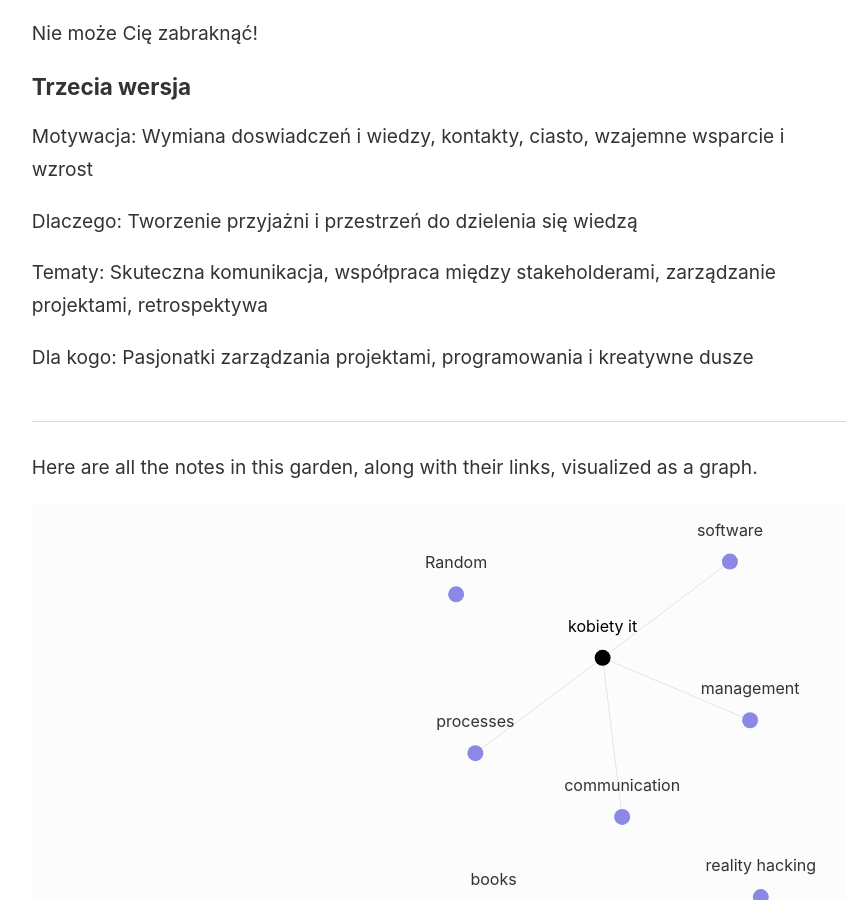
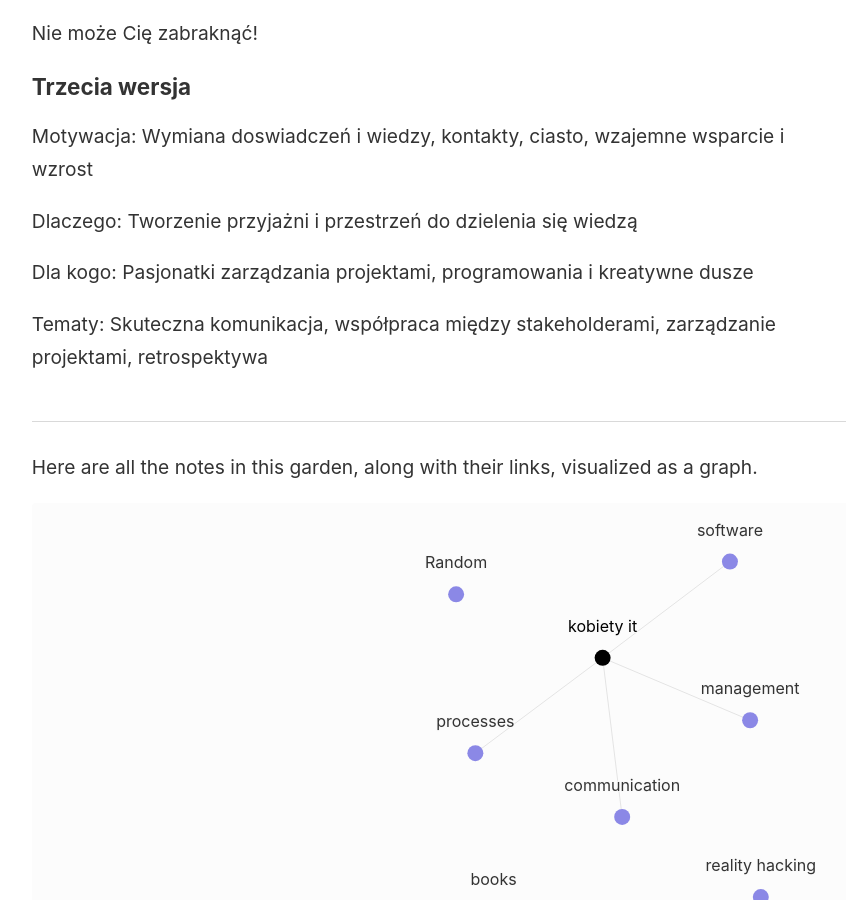
Before and after one commit to KKrzelowska/my-digital-garden, a Jekyll site: the page built from _notes/kobiety_it.md, in a window 1280 px wide and 900 px high, scrolled down 1165 px. Shown: the whole window, without its empty margins (45-891 px from the left). Built offline with Jekyll 4.4.1, drawn with Linux system fonts in a browser that asks for light colours.

```diff
--- a/_notes/kobiety_it.md
+++ b/_notes/kobiety_it.md
@@ -38,6 +38,6 @@ Motywacja: Wymiana doswiadczeń i wiedzy, kontakty, ciasto, wzajemne wsparcie i
 
 Dlaczego: Tworzenie przyjażni i przestrzeń do dzielenia się wiedzą
 
+Dla kogo: Pasjonatki zarządzania projektami, programowania i kreatywne dusze
+
 Tematy: Skuteczna komunikacja, współpraca między stakeholderami, zarządzanie projektami, retrospektywa
-
-Dla kogo: Pasjonatki zarządzania projektami, programowania i kreatywne dusze
```
